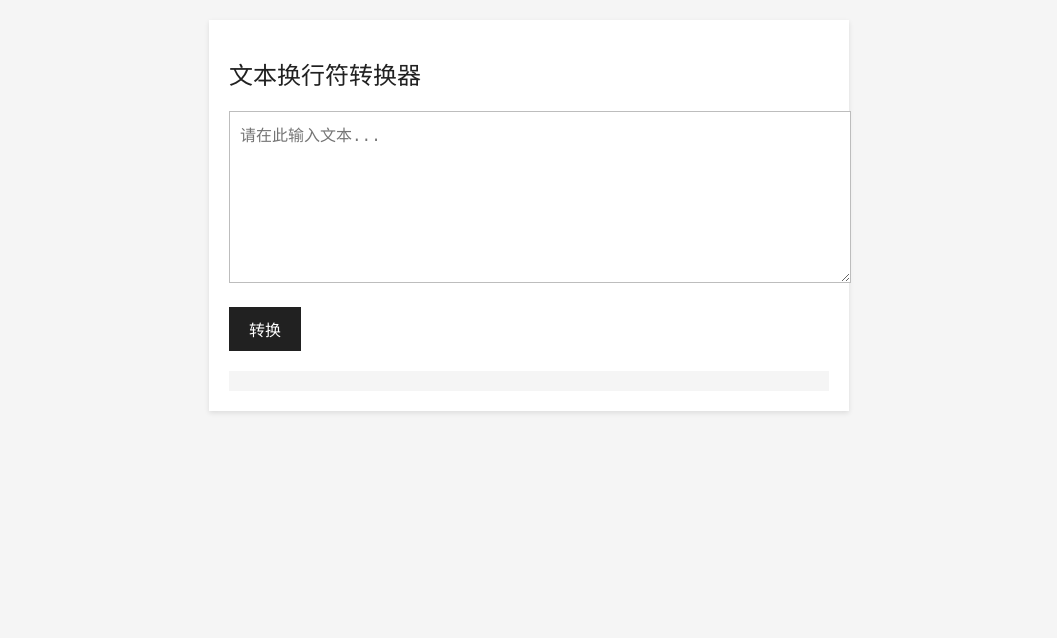
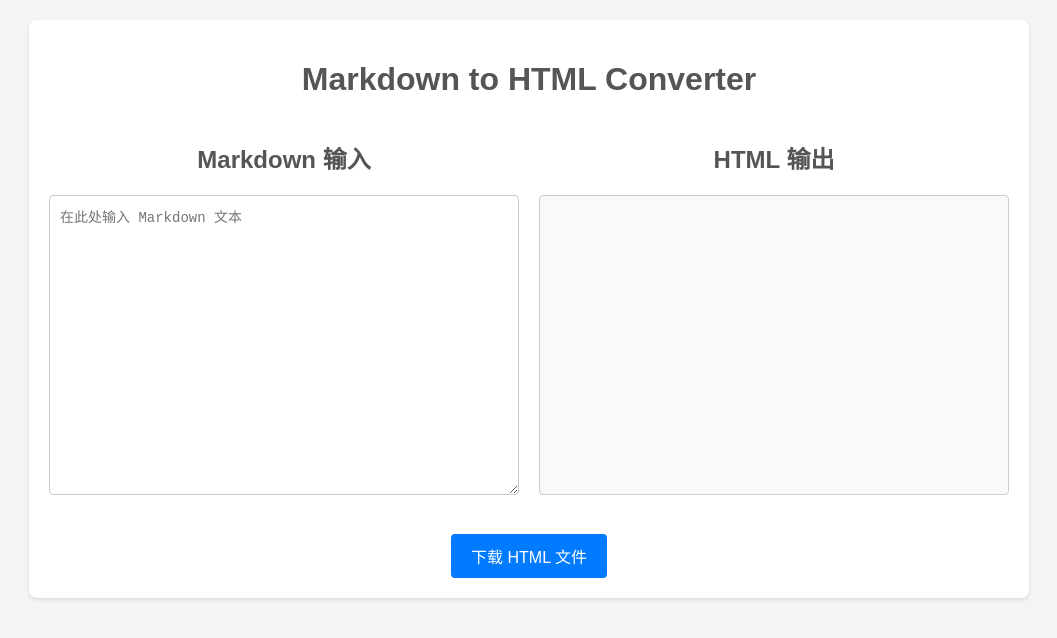
Before and after one commit to FDO-page/words, a plain HTML site: page index.html in a window 1280 px wide. Shown: the whole page, without its empty margins (111-1168 px from the left). Drawn offline with nearby package versions, Linux system fonts and the light colour scheme.

Commit message:
Update index.html

```diff
--- a/index.html
+++ b/index.html
@@ -1,81 +1,142 @@
 <!DOCTYPE html>
-<html lang="zh">
+<html lang="zh-CN">
 <head>
     <meta charset="UTF-8">
     <meta name="viewport" content="width=device-width, initial-scale=1.0">
-    <title>文本换行符转换器</title>
+    <title>Markdown to HTML Converter</title>
     <style>
         body {
-            font-family: 'Roboto', sans-serif;
-            margin: 0;
+            font-family: sans-serif;
+            margin: 20px;
+            background-color: #f4f4f4;
+            color: #333;
+        }
+
+        .container {
+            max-width: 960px;
+            margin: 0 auto;
+            background-color: #fff;
             padding: 20px;
-            background-color: #f5f5f5;
-            color: #212121;
+            border-radius: 8px;
+            box-shadow: 0 2px 4px rgba(0, 0, 0, 0.1);
         }
-        .container {
-            max-width: 600px;
-            margin: 0 auto;
-            background-color: #ffffff;
-            padding: 20px;
-            box-shadow: 0 2px 5px rgba(0,0,0,0.1);
+
+        h1, h2 {
+            text-align: center;
+            color: #555;
         }
-        h1 {
-            font-size: 24px;
-            font-weight: 400;
-            margin-bottom: 20px;
+
+        .input-output-container {
+            display: flex;
+            gap: 20px;
+            flex-direction: column; /* 默认改为垂直布局，更适合单页应用 */
         }
+
+        @media (min-width: 768px) { /* 在屏幕宽度大于等于 768px 时改为水平布局 */
+            .input-output-container {
+                flex-direction: row;
+            }
+        }
+
+
+        .input-area, .output-area {
+            flex: 1;
+            margin-bottom: 15px; /* 为垂直布局时增加间距 */
+        }
+
         textarea {
             width: 100%;
-            min-height: 150px;
-            border: 1px solid #bdbdbd;
+            height: 300px;
             padding: 10px;
+            border: 1px solid #ccc;
+            border-radius: 4px;
+            font-family: monospace;
+            font-size: 14px;
+            box-sizing: border-box;
+            resize: vertical;
+        }
+
+        #html-output {
+            border: 1px solid #ccc;
+            border-radius: 4px;
+            padding: 10px;
+            background-color: #f9f9f9;
+            height: 300px;
+            overflow-y: auto;
+            font-size: 14px;
+            box-sizing: border-box;
+        }
+
+        .download-area {
+            margin-top: 20px;
+            text-align: center;
+        }
+
+        button {
+            padding: 10px 20px;
+            border: none;
+            border-radius: 4px;
+            background-color: #007bff;
+            color: white;
+            cursor: pointer;
             font-size: 16px;
-            resize: vertical;
-            margin-bottom: 20px;
         }
-        button {
-            background-color: #212121;
-            color: #ffffff;
-            border: none;
-            padding: 10px 20px;
-            font-size: 16px;
-            cursor: pointer;
-            transition: background-color 0.3s;
-        }
+
         button:hover {
-            background-color: #424242;
-        }
-        #output {
-            margin-top: 20px;
-            background-color: #f5f5f5;
-            padding: 10px;
-            white-space: pre-wrap;
-            word-break: break-all;
-        }
-        @media (max-width: 600px) {
-            body {
-                padding: 10px;
-            }
-            .container {
-                padding: 10px;
-            }
+            background-color: #0056b3;
         }
     </style>
 </head>
 <body>
     <div class="container">
-        <h1>文本换行符转换器</h1>
-        <textarea id="input" placeholder="请在此输入文本..."></textarea>
-        <button onclick="convert()">转换</button>
-        <div id="output"></div>
+        <h1>Markdown to HTML Converter</h1>
+
+        <div class="input-output-container">
+            <div class="input-area">
+                <h2>Markdown 输入</h2>
+                <textarea id="markdown-input" placeholder="在此处输入 Markdown 文本"></textarea>
+            </div>
+            <div class="output-area">
+                <h2>HTML 输出</h2>
+                <div id="html-output">
+                    <!-- HTML 输出将显示在这里 -->
+                </div>
+            </div>
+        </div>
+
+        <div class="download-area">
+            <button id="download-button">下载 HTML 文件</button>
+        </div>
     </div>
 
+    <script src="https://cdn.jsdelivr.net/npm/marked/marked.min.js"></script>
     <script>
-        function convert() {
-            const input = document.getElementById('input').value;
-            const converted = input.replace(/\n/g, '\\n');
-            document.getElementById('output').textContent = converted;
+        const markdownInput = document.getElementById('markdown-input');
+        const htmlOutput = document.getElementById('html-output');
+        const downloadButton = document.getElementById('download-button');
+
+        function updateHTML() {
+            const markdownText = markdownInput.value;
+            const html = marked.parse(markdownText);
+            htmlOutput.innerHTML = html;
         }
+
+        markdownInput.addEventListener('input', updateHTML);
+
+        downloadButton.addEventListener('click', function() {
+            const htmlContent = htmlOutput.innerHTML;
+            const blob = new Blob([htmlContent], { type: 'text/html' });
+            const url = URL.createObjectURL(blob);
+            const a = document.createElement('a');
+            a.href = url;
+            a.download = 'markdown-output.html';
+            document.body.appendChild(a);
+            a.click();
+            document.body.removeChild(a);
+            URL.revokeObjectURL(url);
+        });
+
+        updateHTML(); // 页面加载时执行一次
     </script>
 </body>
 </html>
```
